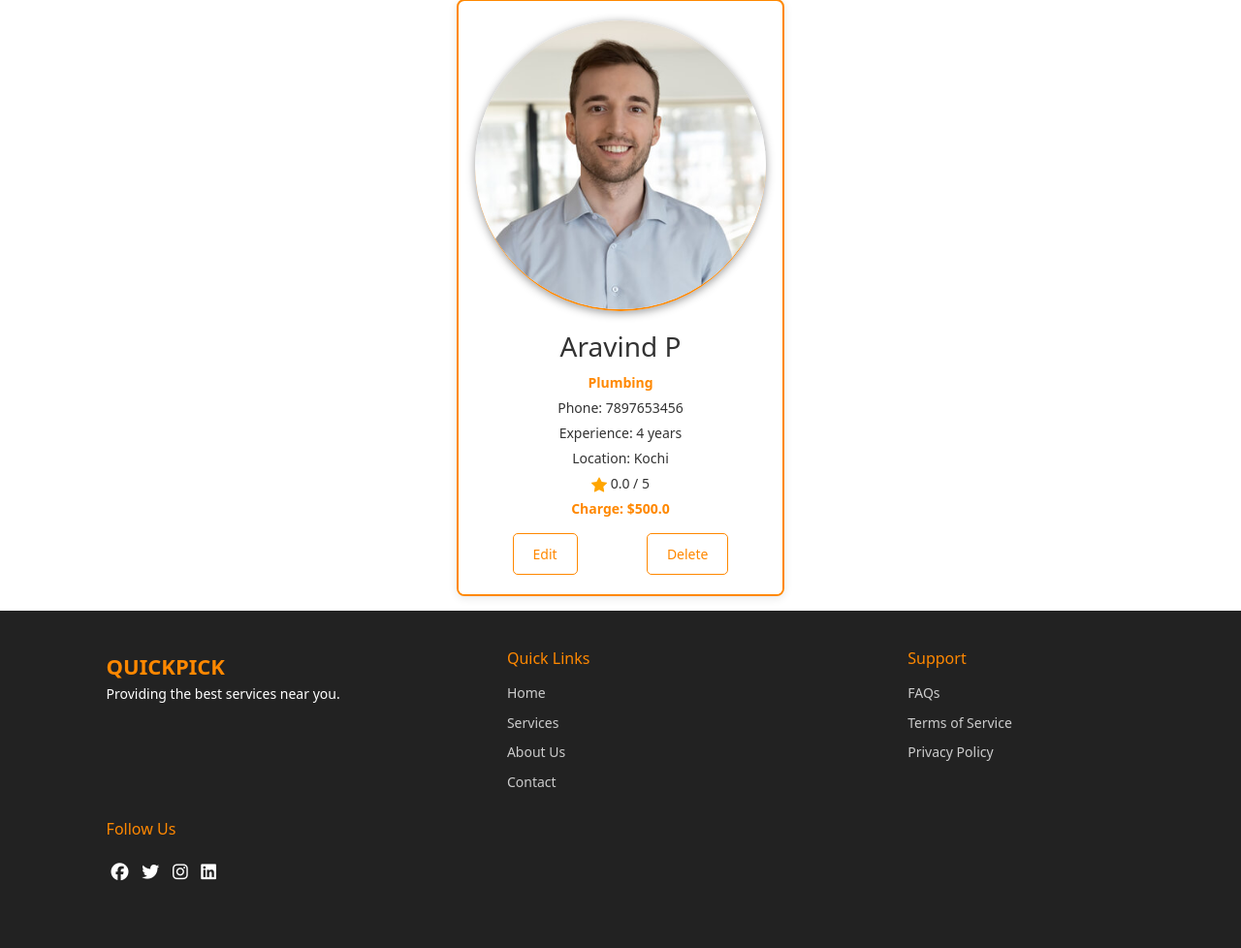
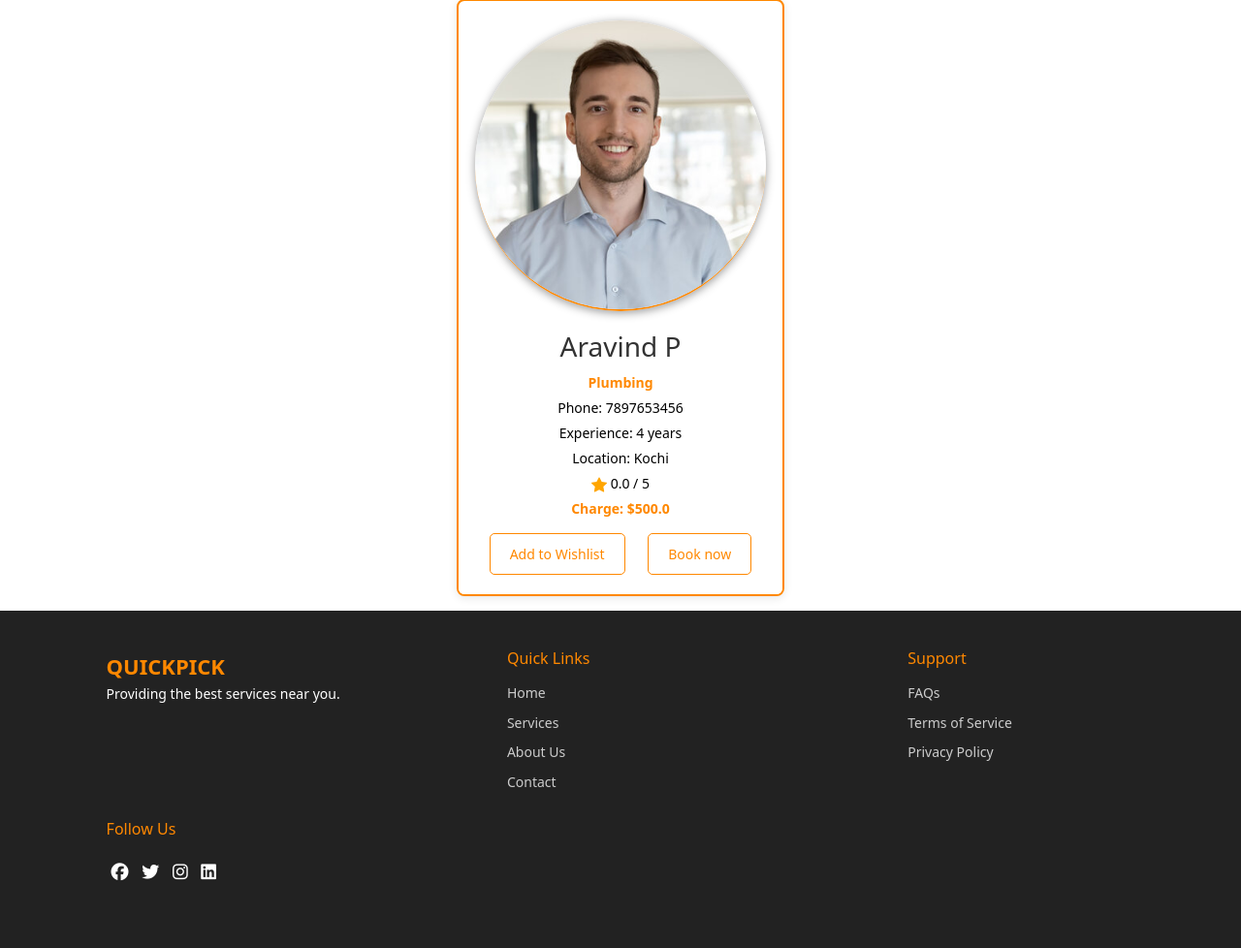
Before and after one commit to Dhanushya77/quickpick, a Django app: page /category/1/ in a window 1280 px wide. Shown: the part 191-1169 px from the top of the page at 97% size. Run offline with Django 5.2, Linux system fonts and the light colour scheme; data comes from the database, SQL or seed files in the repository; both versions use the stored data as it was after the commit; some web fonts are replaced.

Commit message:
completed

```diff
--- a/project/app/views.py
+++ b/project/app/views.py
@@ -12,6 +12,7 @@ from .forms import BookingForm
 import razorpay
 from django.http import JsonResponse
 from django.views.decorators.csrf import csrf_exempt
+from django.http import HttpResponse
 
 
 # Create your views here.
@@ -40,11 +41,24 @@ def user_login(req):
         return render(req,'login.html')
 
 
-def user_logout(req):
-    if 'user' or 'admin' in req.session:
-        logout(req)
-        req.session.flush()
-        return redirect(user_login)
+def user_logout(request):
+
+    if request.user.is_authenticated:
+        if request.method == 'POST':
+            logout(request)
+            return redirect(user_login)
+        else:
+
+            return HttpResponse("""
+                <script type="text/javascript">
+                    var confirmation = confirm('Are you sure you want to log out?');
+                    if (confirmation) {
+                        window.location.href = '/logout/';
+                    } else {
+                        window.location.href = '/';  // Or wherever you want to redirect
+                    }
+                </script>
+            """)
     else:
         return redirect(user_login)
 
--- a/project/templates/user/cat_prov.html
+++ b/project/templates/user/cat_prov.html
@@ -55,6 +55,7 @@
         {% if service_providers %}
         {% for provider in service_providers %}
         <div class="provider-card">
+          <a style="text-decoration:none; color:black;" href="../../view_details/{{provider.pk}}">
             <img src="{{ provider.profile.url }}" alt="{{ provider.name }}">
             <div class="provider-card-content">
                 <h3>{{ provider.name }}</h3>
@@ -70,10 +71,11 @@
                 <p class="charge">Charge: ${{ provider.charge }}</p>
 
                 <div class="btn-container">
-                    <a href="../../edit_pro/{{provider.id}}" class="btn">Edit</a>
-                    <a href="../../delete_pro/{{provider.id}}" class="btn">Delete</a>
+                    <a href="../../addWishlist/{{provider.id}}" class="btn">Add to Wishlist</a>
+                    <a href="../../book-now/{{provider.id}}" class="btn">Book now</a>
                 </div>
             </div>
+          </a>
         </div>
         {% endfor %}
         {% else %}
```
Also changed, not shown: project/db.sqlite3.
